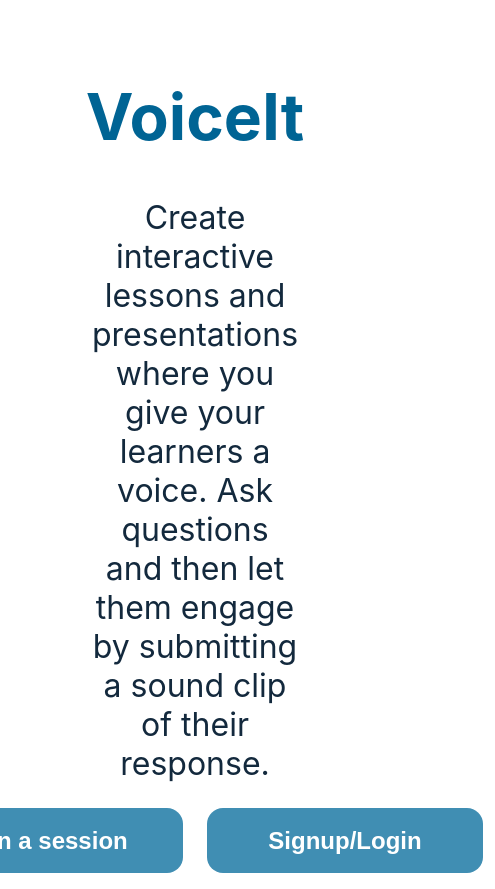
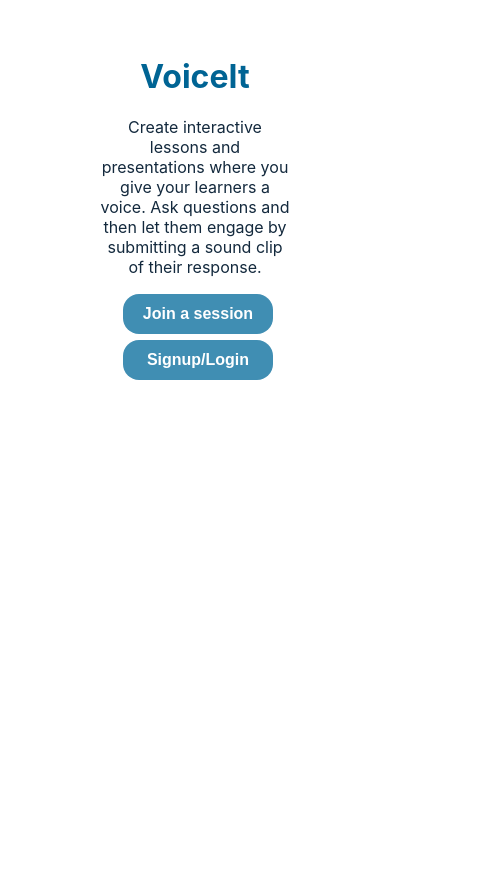
Before and after one commit to amygarry/voiceIt, a React (Create React App) app: page / in a window 390 px wide. Shown: the whole page, 495 px wide, since content can reach past the window. After the commit the page ends 844 px from the top, so only its background shows below. Built offline with nearby package versions, Linux system fonts and the light colour scheme; no server answers; what mic-recorder-to-mp3 would draw is missing.

Commit message:
updated alerts, timer, login

```diff
--- a/public/index.html
+++ b/public/index.html
@@ -24,7 +24,7 @@
       work correctly both with client-side routing and a non-root public URL.
       Learn how to configure a non-root public URL by running `npm run build`.
     -->
-    <title>React App</title>
+    <title>VoieIt</title>
   </head>
   <body>
     <noscript>You need to enable JavaScript to run this app.</noscript>
--- a/src/App.css
+++ b/src/App.css
@@ -73,14 +73,9 @@
   width:250px ;
   margin: 3%;
   height: auto;
+  font-size: large;
 }
-.enter, .record, .stop:hover{
-  transform: translateY(2px);
-  box-shadow: 1px 1px 1px rgb(223, 224, 225);
-}
-/* .record{
-  background-color: red;
-} */
+
 .stop{
   background-color: rgb(237, 73, 73);
   color: #ffffff;
@@ -100,8 +95,8 @@
   width: 200px;
   height: 35px;
   margin: 6%;
-  border: 1px solid rgb(169, 166, 166);
-  border-radius: 16px;
+  /* border: 1px solid rgb(169, 166, 166);
+  border-radius: 16px; */
 }
 
 form{
@@ -170,3 +165,52 @@
   font-size: xxx-large;
   margin-bottom: 1px;
 }
+
+.enter:hover{
+  transform: translateY(2px);
+  box-shadow: 1px 1px 1px rgb(145, 146, 148);
+  cursor: pointer;
+}
+.stop:hover{
+  transform: translateY(2px);
+  box-shadow: 1px 1px 1px rgb(145, 146, 148);
+  cursor: pointer;
+}
+.record:hover{
+  transform: translateY(2px);
+  box-shadow: 1px 1px 1px rgb(145, 146, 148);
+  cursor: pointer;
+}
+
+@media (max-width: 500px){
+  .home-page{
+    display: flex;
+    flex-direction: column;
+    justify-content: center;
+    align-items: center;
+    padding: 1%;
+    width: 50Vw;
+    font-size: medium;
+    margin-top: 8%;
+  }
+  .home-buttons{
+    border: none;
+    border-radius: 16px;
+    padding: 2%;
+    margin: 2%;
+    width: 150px;
+    height: 40px;
+    background-color: #408eb3;
+  }
+  a{
+    text-decoration: none;
+    color: #ffffff;
+    font-size: medium;
+    font-weight: bold;
+  }
+
+  .home-nav{
+    display: flex;
+    flex-direction: column;
+  }
+}
--- a/src/components/audiencecomponents/AudioRecording.jsx
+++ b/src/components/audiencecomponents/AudioRecording.jsx
@@ -6,7 +6,7 @@
 import { uploadBytes, getDownloadURL, ref } from "firebase/storage";
 import storage from "../../firebaseConfig";
 
-const socket = io.connect("https://voice-it.herokuapp.com/")
+const socket = io.connect("https://voice-it.herokuapp.com")
 
 const Mp3Recorder = new MicRecorder({ bitRate: 128 });
 
@@ -16,6 +16,7 @@
   const [isRecording, setIsRecording] = useState(false)
   const [blob, setblob] = useState("")
   const [isBlocked, setIsBlocked] = useState(false)
+  const [reset, setReset]=useState(0)
 
   const  makeid = async (length) => {
     let result           = '';
@@ -31,13 +32,12 @@
     const handleUpload = async () => {
       let name = await makeid(10)
           try {
-            // let file = new File([blob], `audio.mp3}`)
+            alert("You audio clip was submitted")
             const storageRef = await ref(storage, `/audio/${name}.mp3`);
             console.log("Ref: ",storageRef)
             const snapshot = await uploadBytes(storageRef, blob);
             console.log("Snap: ", snapshot);
             const url = await getDownloadURL(snapshot.ref);
-            console.log(url)
             socket.emit("send_audio", {url, room})
             return url
           } catch (err) {
@@ -75,11 +75,11 @@
   return (
     <div className='response-boxes'>
       <button onClick={!isRecording ? startRecording : stopRecording} className={!isRecording ? "record" : "stop"}>{!isRecording? "Record" : "Stop"}</button>
-      <Timer active={isRecording}>
-      <Timecode className="enter-pin timer"/>
-      </Timer>
-    {audio ? <audio controls  src={audio}/>: <p>No audio has been recorded</p>}
-      <button onClick={handleUpload} className="enter-pin">Submit</button>
+      {isRecording ? <Timer active={isRecording}>
+      <Timecode className="enter-pin timer" format="H:?m:ss.S"/>
+      </Timer> : <div></div>}
+    {audio && !isRecording ? <audio controls  src={audio}/>: <p>Your audio will show up here</p>}
+      <button onClick={handleUpload} className="enter-pin enter">Submit</button>
     </div>
   )
 }
--- a/src/components/audiencecomponents/EnterPin.jsx
+++ b/src/components/audiencecomponents/EnterPin.jsx
@@ -9,8 +9,10 @@
     const [questionRecieved, setQuestionRecieved]= useState("Hello")
 
     const joinRoom = ()=>{
+        if(room){
         socket.emit("join_room", room)
         console.log(`audience joined room: ${room}`)
+        }
     }
 
     useEffect(()=>{
--- a/src/components/presentorcomponents/BlobPlayer.jsx
+++ /dev/null
@@ -1,26 +0,0 @@
-import React, { useState, useEffect } from "react"
-
-const BlobPlayer = ({ audio }) => {
-    const [playing, setPlaying] = useState(false)
-
-    const toggle = () => setPlaying(!playing)
-
-    useEffect(() => {
-        playing ? audio.play() : audio.pause()
-    }, [playing])
-
-    useEffect(() => {
-        audio.addEventListener("ended", () => setPlaying(false))
-        return () => {
-            audio.removeEventListener("ended", () => setPlaying(false))
-        }
-    }, [])
-
-    return (
-        <div>
-            <button onClick={toggle}>{playing ? "Pause" : "Play"}</button>
-        </div>
-    )
-}
-
-export default BlobPlayer
--- a/src/components/presentorcomponents/ChatterBox.jsx
+++ b/src/components/presentorcomponents/ChatterBox.jsx
@@ -1,6 +1,5 @@
 import { useState, useEffect } from "react"
 import io from "socket.io-client"
-import BlobPlayer from "./BlobPlayer"
 
 const socket = io.connect("https://voice-it.herokuapp.com")
 
--- a/src/components/presentorcomponents/MainQuestion.jsx
+++ b/src/components/presentorcomponents/MainQuestion.jsx
@@ -1,7 +1,7 @@
 import io from "socket.io-client"
 import { useState, useEffect } from "react"
 
-const socket = io.connect("https://voice-it.herokuapp.com/")
+const socket = io.connect("https://voice-it.herokuapp.com")
 
 function MainQuestion ({pin}){
 
--- a/src/screens/Presenter.jsx
+++ b/src/screens/Presenter.jsx
@@ -4,7 +4,7 @@
 import ChatterBox from "../components/presentorcomponents/ChatterBox"
 import AuthContext from '../store/authContext'
 
-const socket = io.connect("https://voice-it.herokuapp.com/")
+const socket = io.connect("https://voice-it.herokuapp.com")
 
 
 function PresenterScreen (){
--- a/src/screens/Response.jsx
+++ b/src/screens/Response.jsx
@@ -2,19 +2,37 @@
 import io from "socket.io-client"
 import AudioRecorder from "../components/audiencecomponents/AudioRecording"
 
-const socket = io.connect("https://voice-it.herokuapp.com/")
+const socket = io.connect("https://voice-it.herokuapp.com")
 
 
 function ResponseScreen (){
+
+    const alphabet  = ["A", "B", "C", "D", "E", "F", "G", "H", "I", "J", "K", "L", "M", "N", "O", "P", "Q", "R", "S", "T", "U", "V", "W", "X", "Y", "Z", "a", "b", "c", "d", "e", "f", "g", "h", "i", "j", "k", "l", "m", "n", "o", "p", "q", "r", "s", "t", "u", "v", "w", "x", "y", "z"]
+
+
 
     const [room, setRoom]= useState()
     const [questionRecieved, setQuestionRecieved]= useState("The question will show up here")
     const [page, setPage]= useState(true)
 
     const joinRoom = ()=>{
+        let roomCheck = room.split("")
         socket.emit("join_room", room)
         console.log(`audience joined room: ${room}`)
-        setPage(false)
+        if(room.length>3 && room.length<5){
+            setPage(false)
+        }else{
+            alert("Pin must be 4 digits long and only contain numbers")
+        }
+        for (let i = 0; i < roomCheck.length; i++) {
+            if(alphabet.includes(roomCheck[i])){
+                setPage(true)
+                alert("Pin must only contain numbers")
+                break
+            }
+
+        }
+
     }
 
     useEffect(()=>{
@@ -34,8 +52,8 @@
             <input type="text" placeholder="Pin" onChange={(event)=>setRoom(event.target.value)} className="enter-pin"/>
             <button onClick={joinRoom} className="enter-pin enter">Enter</button><br></br>
         </div> :
-            <div>
-            <div className="response-boxes">{room ? ` you have joined room: ${room}` : "enter a pin to join the room"}</div>
+            <div className="response-page">
+            <div className="response-boxes">{room ? ` You have joined room: ${room}` : "enter a pin to join the room"}</div>
             <div className="response-boxes">{questionRecieved}</div>
             <AudioRecorder room={room}/>
             </div>
--- a/src/screens/SignIn.jsx
+++ b/src/screens/SignIn.jsx
@@ -6,6 +6,7 @@
    const [username, setUsername] = useState('')
    const [password, setPassword] = useState('')
    const [register, setRegister] = useState(true)
+   const [message, setMessage]=useState("")
 
    const authCtx = useContext(AuthContext)
 
@@ -31,6 +32,7 @@
             setPassword('')
             setUsername('')
             console.log(err)
+            setMessage(err.response.data)
         })
        console.log('submitHandler called')
 
@@ -77,6 +79,7 @@
                <button className='enter-pin'>
                    {register ? 'Sign Up' : 'Login'}
                </button>
+               {message}
            </form>
            </div>
            <button className='enter-pin'
```
Also changed, not shown: 2 other files (tests, documents, lock files or other folders).
